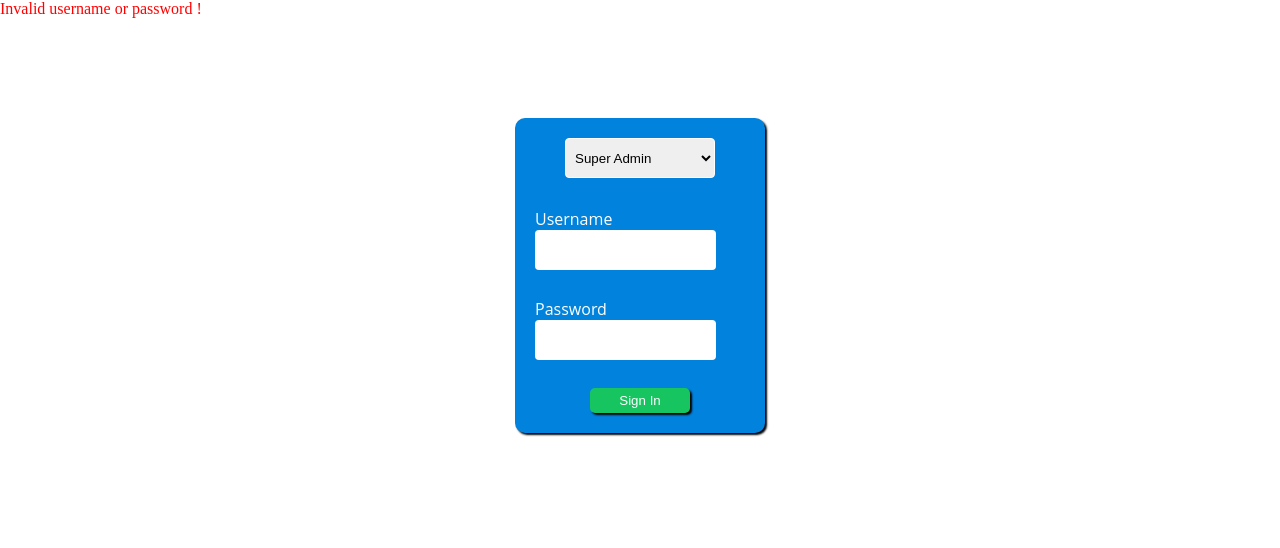
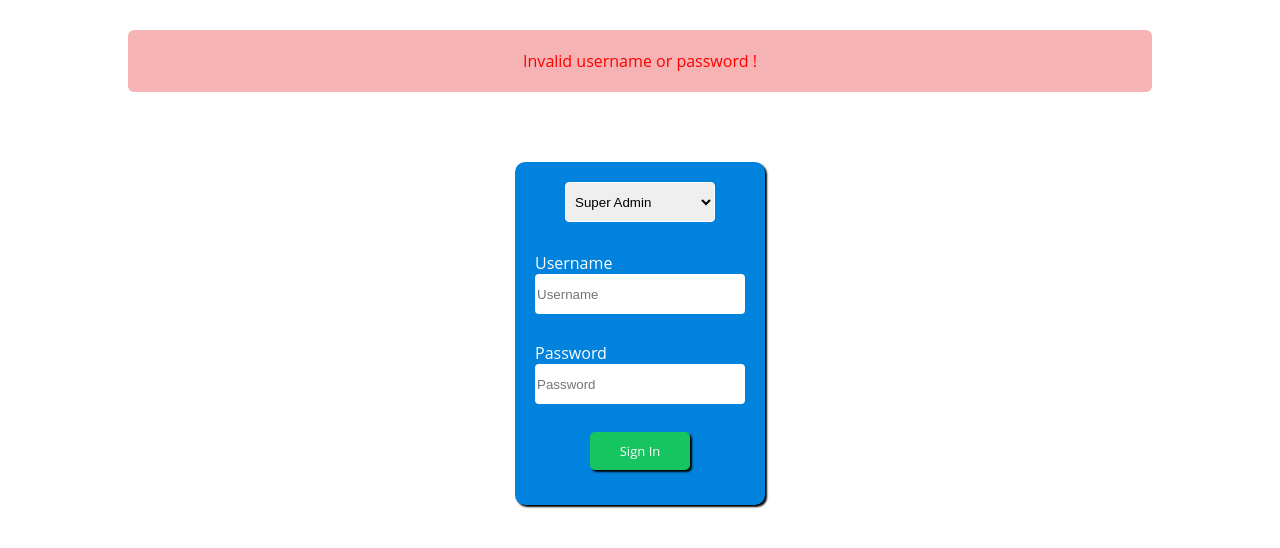
Before and after one commit to karanmotghare/Sensor-Analysis, a Django app: template sensor_analysis/templates/index.html in a window 1280 px wide. Shown: the part 57-605 px from the top of the page. Run offline with Django 3.2, Linux system fonts and the light colour scheme; the template is opened without the code that fills it, so the values that code supplies are empty.

Commit message:
modified styling

```diff
--- a/sensor_analysis/sensor_analysis/urls.py
+++ b/sensor_analysis/sensor_analysis/urls.py
@@ -19,12 +19,11 @@
 from . import views
 
 urlpatterns = [
-    path('admin/', admin.site.urls),
+    path('admin', admin.site.urls),
     path('',views.indexPage,name="indexPage"),
-    path('/login',views.login_access,name='login'),
-    path('/home',views.homepage,name='home'),
-    #path('/addUser', views.display_orgs, name='addUser')
-    path('/addUser', views.add_user, name='addUser'),
-    path('/addOrg', views.add_org, name='addOrg'),
-    path('/addNewOrg', views.add_new_org, name='addNewOrg')
+    path('login',views.login_access,name='login'),
+    path('home',views.homepage,name='home'),
+    path('addUser', views.add_user, name='addUser'),
+    path('addOrg', views.add_org, name='addOrg'),
+    path('addNewOrg', views.add_new_org, name='addNewOrg')
 ]
--- a/sensor_analysis/static/index.css
+++ b/sensor_analysis/static/index.css
@@ -106,12 +106,31 @@
 .u_name,.password{
     width: 100%;
     height: 60px;
+    margin: 0 auto;
+    display: block;
     margin-bottom: 30px;
 
 }
 
+#u_name,#pass{
+    width: 100%;
+    height: 60px;
+    margin: 0 auto;
+    display: block;
+}
+
 .errmsg{
     color: red;
+    width: 80%;
+    margin: 0 auto;
+    margin-top: 30px;
+    margin-bottom: -30px;
+    padding: 20px;
+    font-family: 'Open Sans',sans-serif;
+    background-color: #F5B3B4;
+    font-size: 16px;
+    text-align: center;
+    border-radius: 6px;
 }
 
 #u_name,#pass{
@@ -125,11 +144,14 @@
     width: 100px;
     display: block;
     height: auto;
-    padding: 5px;
+    padding: 10px;
     margin: 0 auto;
+    margin-bottom: 15px;
     border-radius: 5px;
     background-color: hsl(145, 80%, 43%);
     color: #FDFEFE;
     box-shadow: 2px 2px 2px #000;
+    font-family: 'Open Sans',sans-serif;
+    font-size: 13px;
 
 }
--- a/sensor_analysis/templates/index.html
+++ b/sensor_analysis/templates/index.html
@@ -41,12 +41,12 @@
 
            <div class="u_name">
                 <label for="username">Username</label>
-                <input type="text" name="username" id="u_name" required>
+                <input type="text" name="username" id="u_name" required placeholder="Username">
            </div>
 
            <div class="password">
                 <label for="password">Password</label>
-                <input type="password" name="password" id="pass" required>
+                <input type="password" name="password" id="pass" required placeholder="Password">
            </div>
 
             <button type="submit" id="btn">Sign In</button>
```
Also changed, not shown: 1 other file.
